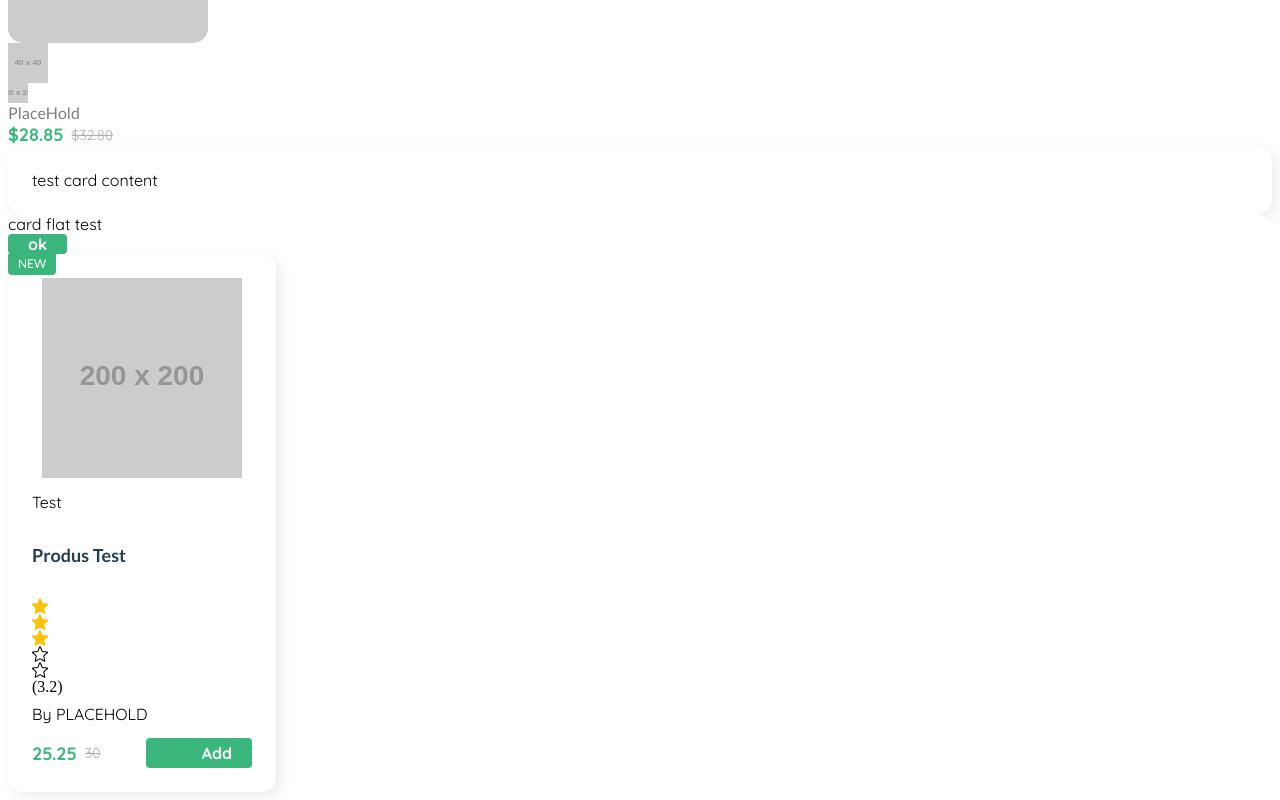
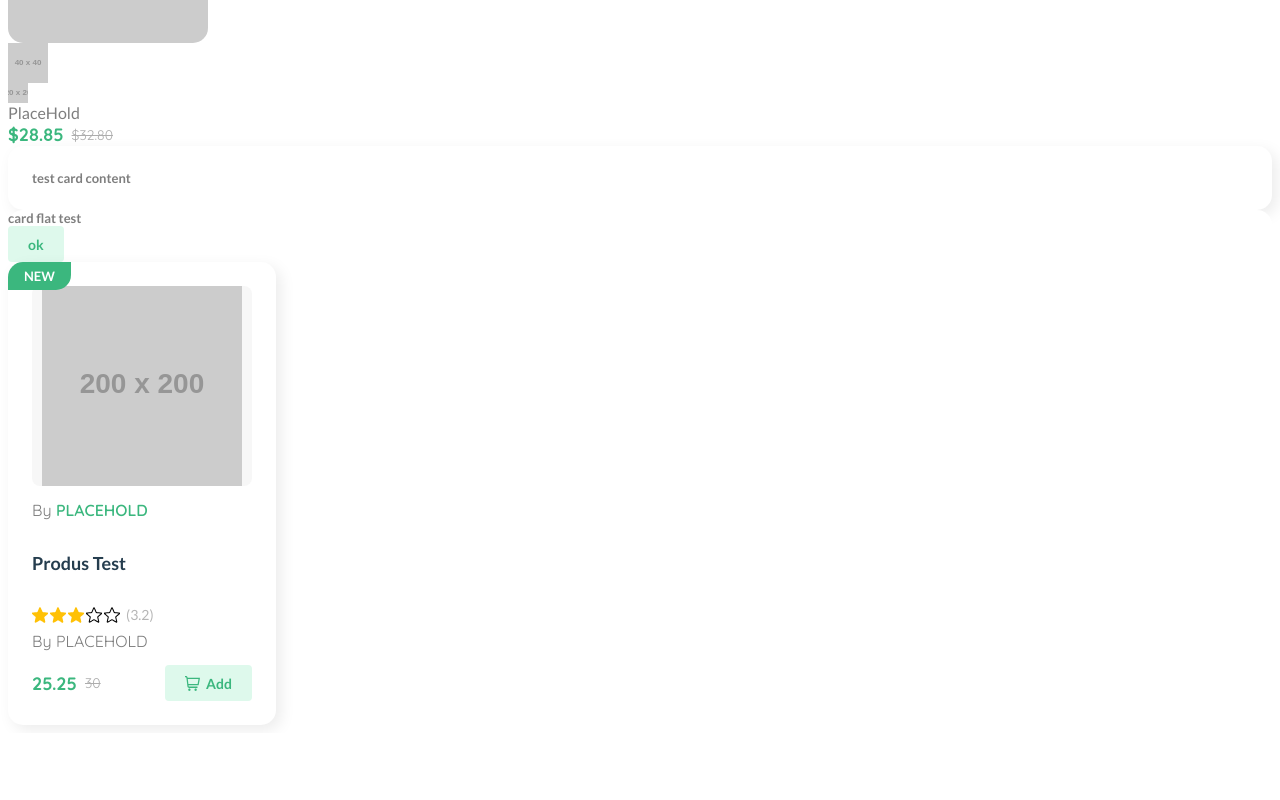
Before and after one commit to justionut-n1s/Practica-IBM-2026-, a React (Vite) app: page / in a window 1280 px wide. Shown: the part 591-1391 px from the top of the page. After the commit the page ends 1324 px from the top, so only its background shows below. Built offline with nearby package versions, Linux system fonts and the light colour scheme.

Commit message:
Fix Button and Text atoms, update Product Card layout
- Fixed minor bugs in the Button and Text atoms
- Updated the Product Card dimensions
- Adjusted the Product Card layout and styling to match the design

```diff
--- a/src/Playground.tsx
+++ b/src/Playground.tsx
@@ -22,12 +22,12 @@ function App() {
       < PriceTag  price="$28.85" oldPrice="$32.80" />
 
       <Card>
-        <Text>test card content</Text>
+        <Text variant="header1" type="p">test card content</Text>
 
       </Card>
       <Card variant="flat">
-        <Text>card flat test</Text>
-        <Button>ok</Button>
+        <Text variant="header1" type="p">card flat test</Text>
+        <Button variant="add-button" onClick={() => {}}>ok</Button>
       </Card>
       <ProductCard imageSrc='https://placehold.co/200x200' name='Produs Test' category='Test' provider='PLACEHOLD' rating={3.2} price='25.25' oldPrice='30' badgeText='NEW' badgeVariant='green'/>
 
--- a/src/components/atoms/Badge/Badge.css
+++ b/src/components/atoms/Badge/Badge.css
@@ -1,9 +1,11 @@
 .badge {
-    padding: 4px 10px;
-    border-radius: 4px;
+    padding: 6px 16px;
+    border-radius: 15px 0 15px 0;
     font-family: 'Lato';
-    font-size: 12px;
+    font-size: 13px;
+    font-weight: 700;
     color: #FFFFFF;
+    display: inline-block;
 }
 
 .badge--pink {
--- a/src/components/atoms/Badge/Badge.tsx
+++ b/src/components/atoms/Badge/Badge.tsx
@@ -6,7 +6,7 @@ type BadgeVariant = 'pink' | 'green'| 'blue' | 'orange'
 
 interface BadgeProps {
     text: string
-    variant: BadgeVariant
+    variant?: BadgeVariant
 }
 
 function Badge({ text, variant }: BadgeProps) {
--- a/src/components/atoms/StarRating/StarRating.tsx
+++ b/src/components/atoms/StarRating/StarRating.tsx
@@ -1,6 +1,7 @@
 import Icon from '../Icon/Icon'
 import starFull from '../../../assets/icons/star-full.svg'
 import starEmpty from '../../../assets/icons/star-empty.svg'
+import "./StarRating.css"
 
 // Afiseaza 5 stelute (rating rotunjit) + numarul exact intre paranteze. Props: rating (ex: 4.6)
 
--- a/src/components/atoms/button/Button.tsx
+++ b/src/components/atoms/button/Button.tsx
@@ -12,7 +12,7 @@ export default function Button({ children, variant, onClick}: ButtonProps){
     const TagName = 'button';
 
     return (
-        <TagName className={'button button--${variant}'}>{children}</TagName>
+        <TagName className={`button button--${variant}`} onClick={onClick}>{children}</TagName>
     );
 
 }
--- a/src/components/atoms/text/Text.tsx
+++ b/src/components/atoms/text/Text.tsx
@@ -12,7 +12,7 @@ export default function Text ({ children , variant , type='p'}: TextProps){
     const TagName = type;
 
     return (
-        <TagName className={'text text--${variant}'}>{children}</TagName>
+        <TagName className={`text text--${variant}`}>{children}</TagName>
     );
 
 }
--- a/src/components/molecules/ProductCard/ProductCard.css
+++ b/src/components/molecules/ProductCard/ProductCard.css
@@ -16,13 +16,14 @@
     align-items: center;
 
     margin-bottom: 6px;
+    background-color: #F7F7F7;
+    border-radius: 8px;
 }
 
 .product-card__badge {
     position: absolute;
-
-    top: -24px;
-    left: -24px;
+    top: 0;
+    left: 0;
 }
 
 .product-card__content {
@@ -44,3 +45,8 @@
     align-items: center;
     gap: 6px;
 }
+
+.provider-name {
+  color: #3BB77E;
+  font-weight: 600;
+}
--- a/src/components/molecules/ProductCard/ProductCard.tsx
+++ b/src/components/molecules/ProductCard/ProductCard.tsx
@@ -29,6 +29,7 @@ function ProductCard({ imageSrc, name, provider, category, rating, price, oldPri
             width={200}
             height={200}
         />
+    </div>
 
     {badgeText &&
         <div className="product-card__badge">
@@ -39,9 +40,9 @@ function ProductCard({ imageSrc, name, provider, category, rating, price, oldPri
         </div>
     }
 
-    </div>
 
-    <Text variant="header1" type="p">{category}</Text>
+
+    <Text variant="header2-button" type="p">By <span className="provider-name">{provider}</span></Text>
 
     <Heading lvl={4}>{name}</Heading>
 
@@ -57,7 +58,7 @@ function ProductCard({ imageSrc, name, provider, category, rating, price, oldPri
 
         <Button variant="add-button" onClick={() => {}}>
             <span className="button-content">
-                <Icon src={cart} alt="shopping cart" size={30} />
+                <Icon src={cart} alt="shopping cart" size={15} />
                 Add
             </span>
         </Button>
```
Lines whose indentation alone changed are shown as unchanged.
